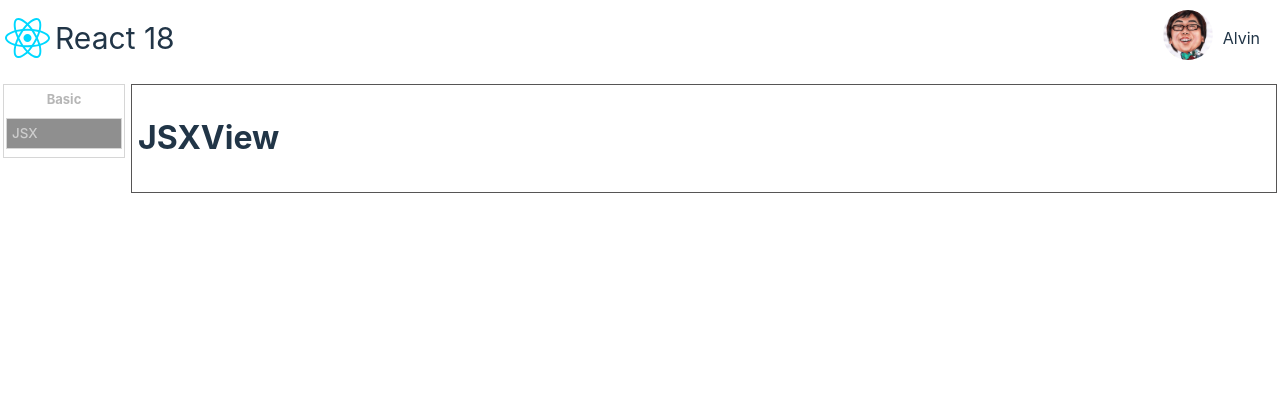
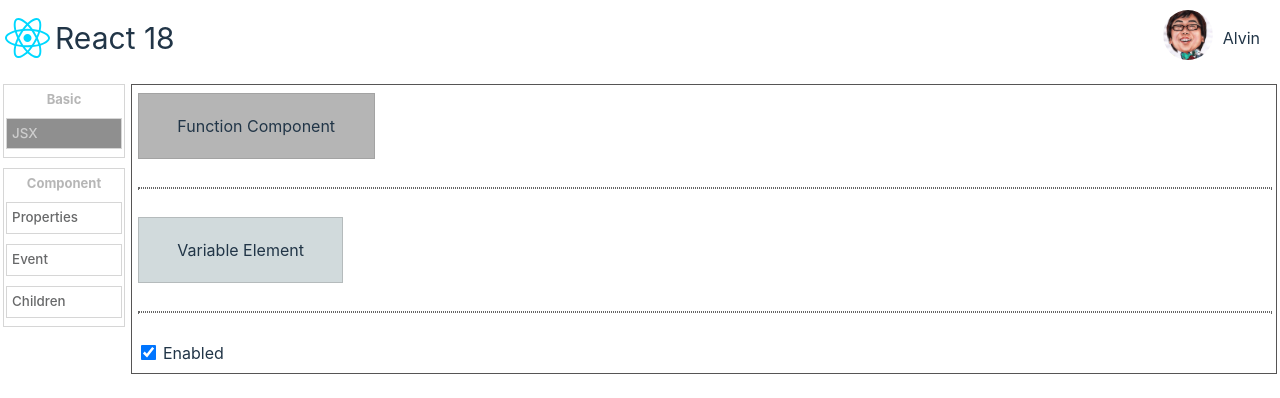
Before and after one commit to alvin-qh/study-web, a React (Vite) app in the folder react/basic/: page /basic/jsx in a window 1280 px wide. Shown: the top 398 px of the page. Built offline with nearby package versions, Linux system fonts and the light colour scheme.

Commit message:
[react] add basic demo

```diff
--- a/react/basic/src/router/index.tsx
+++ b/react/basic/src/router/index.tsx
@@ -19,7 +19,7 @@ export const router: Router = createBrowserRouter([
       {
         path: '/basic/jsx',
         async lazy() {
-          const { JSXView } = await import('@/view/jsx/JSXView.tsx');
+          const { JSXView } = await import('@/view/basic/JSXView.tsx');
           return { Component: JSXView };
         }
       }
@@ -33,5 +33,13 @@ export const menuItems: MenuItem[] = [
     children: [
       { label: 'JSX', link: '/basic/jsx' }
     ]
+  },
+  {
+    label: 'Component',
+    children: [
+      { label: 'Properties', link: '/component/props' },
+      { label: 'Event', link: '/component/event' },
+      { label: 'Children', link: '/component/children' }
+    ]
   }
 ];
--- /dev/null
+++ b/react/basic/src/view/basic/JSX.module.scss
@@ -0,0 +1,34 @@
+.basic-jsx {
+  display: flex;
+  flex-direction: column;
+  gap: 20px 0;
+
+  .function-component {
+    display: flex;
+    width: fit-content;
+    padding: 20px 3cqw;
+    border: 1px solid #8282825b;
+    background-color: #3131315b;
+  }
+
+  .variable-element {
+    display: flex;
+    width: fit-content;
+    padding: 20px 3cqw;
+    border: 1px solid #8282825b;
+    background-color: #0a36452f;
+  }
+
+  .condition {
+    &>label {
+      display: flex;
+      flex-direction: row;
+      align-items: baseline;
+      gap: 0 5px;
+    }
+
+    input[type=checkbox] {
+      transform: scale(1.2);
+    }
+  }
+}
--- /dev/null
+++ b/react/basic/src/view/basic/JSXView.tsx
@@ -0,0 +1,43 @@
+import type React from 'react';
+import { useState } from 'react';
+
+import css from './JSX.module.scss';
+
+function FunctionComponent(): React.JSX.Element {
+  return (
+    <div className={css['function-component']}>
+      <span>Function Component</span>
+    </div>
+  );
+}
+
+export function JSXView(): React.JSX.Element {
+  const VariableElement = (
+    <div className={css['variable-element']}>
+      <span>Variable Element</span>
+    </div>
+  );
+
+  const [enable, setEnable] = useState<boolean>(true);
+
+  return (
+    <div className={css['basic-jsx']}>
+      <FunctionComponent />
+
+      <hr />
+
+      {VariableElement}
+
+      <hr />
+
+      <div className={css.condition}>
+        <label>
+          <input type='checkbox' checked={enable} onChange={() => { setEnable(!enable); }} />
+          <div>
+            {enable ? 'Enabled' : 'Disabled'}
+          </div>
+        </label>
+      </div>
+    </div>
+  );
+}
--- a/react/basic/src/view/jsx/JSXView.tsx
+++ /dev/null
@@ -1,9 +0,0 @@
-import type React from 'react';
-
-export function JSXView(): React.JSX.Element {
-  return (
-    <div>
-      <h1>JSXView</h1>
-    </div>
-  );
-}
```
